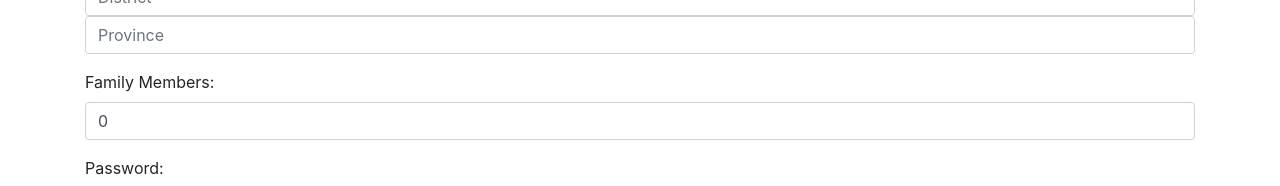
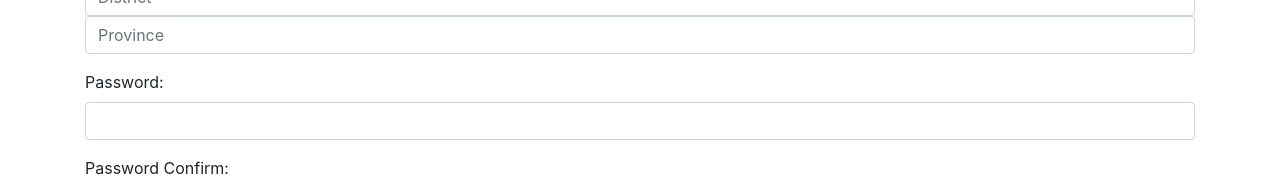
Before and after one commit to PechSG/api, a React (Create React App) app in the folder client/: page /register in a window 1280 px wide. Shown: the part 720-906 px from the top of the page. Built offline with nearby package versions, Linux system fonts and the light colour scheme.

Commit message:
Add "Village, Commune, District, Province" - Delete "Famem"

```diff
--- a/client/src/components/register-user.component.js
+++ b/client/src/components/register-user.component.js
@@ -50,9 +50,11 @@ export default class RegisterUser extends Component {
       phoneNumber: this.state.phoneNumber,
       password: this.state.password,
       passwordConf: this.state.passwordConf,
-      address: this.state.address,
-      dateofbirth: this.state.address,
-      fammem: this.state.fammem,
+      village: this.state.village,
+      commune: this.state.commune,
+      district: this.state.district,
+      province: this.state.province,
+      dateofbirth: this.state.dateofbirth
     }
     console.log(data)
     axios({
@@ -61,7 +63,6 @@ export default class RegisterUser extends Component {
       data: data
     }).then(function (response) {
       console.log(response.data)
-        window.location = '/login';
     });
 
     e.preventDefault();
@@ -157,8 +158,8 @@ export default class RegisterUser extends Component {
                 required
                 className="form-control"
                 name="district"
-                value={this.state.district}
-                onChange={this.onChangeUsername}
+                  value={this.state.district}
+                  onChange={this.onChangeUsername}
                 placeholder="District"
                 />
             <input  type="text"
@@ -168,17 +169,6 @@ export default class RegisterUser extends Component {
                 value={this.state.province}
                 onChange={this.onChangeUsername}
                 placeholder="Province"
-                />
-          </div>
-
-          <div className="form-group">
-            <label>Family Members: </label>
-            <input  type="number"
-                required
-                className="form-control"
-                name="fammem"
-                value={this.state.fammem}
-                onChange={this.onChangeUsername}
                 />
           </div>
 
```
Also changed, not shown: client/src/components/home-page.component.js (renamed from client/src/components/exercises-list.component.js), 1 other file (tests, documents, lock files or other folders).
